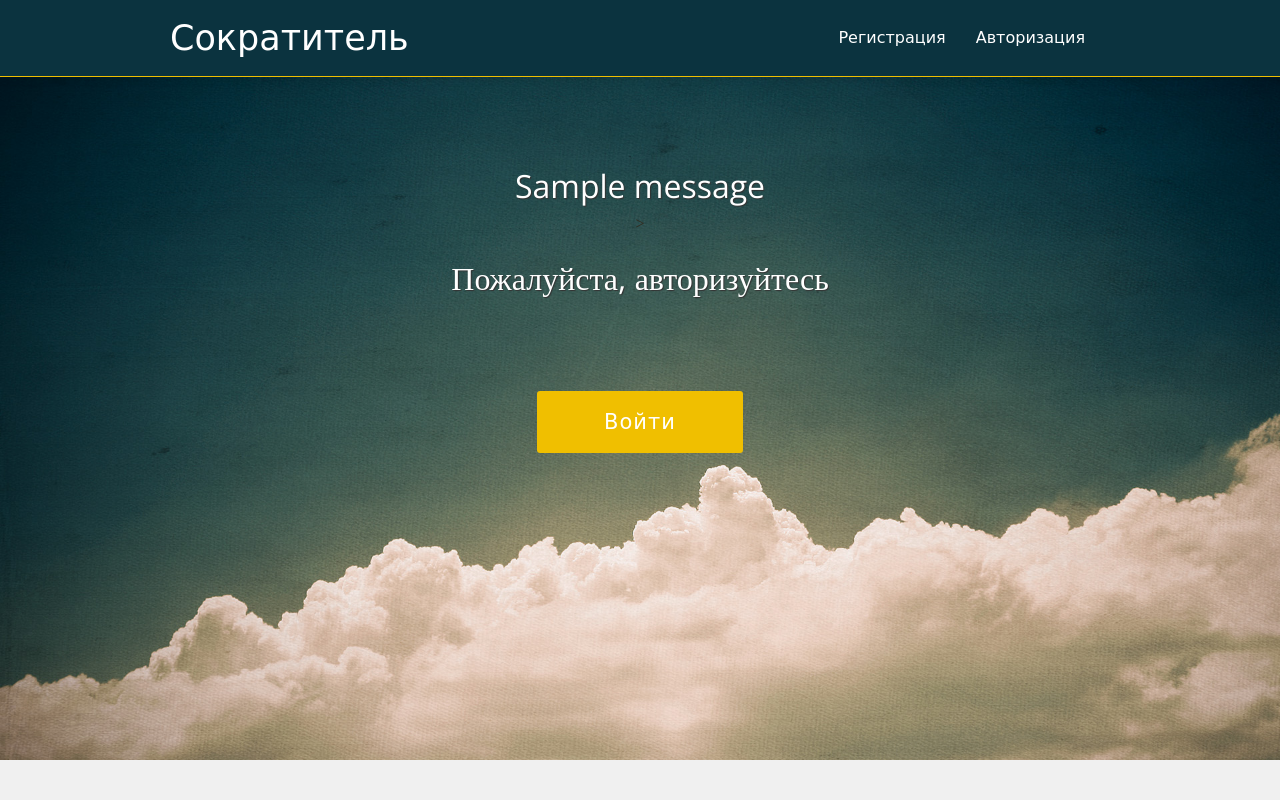
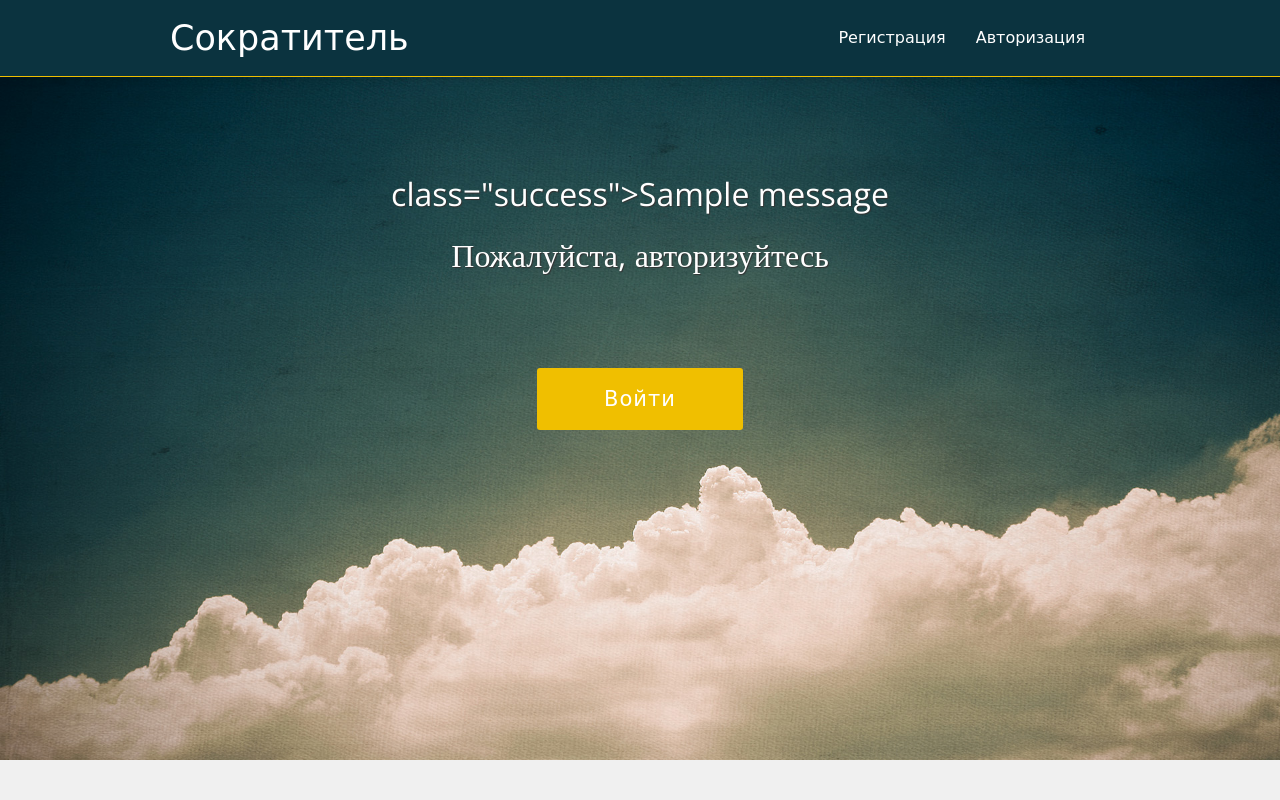
Before and after one commit to Voronova-Alex/TestTaskXone, a Django app: page /info/ in a window 1280 px wide. Run offline with Django 4.2, Linux system fonts and the light colour scheme; tables that the repository leaves empty hold one stand-in row (values such as "Sample post"); one stand-in notice (Sample message) is shown; some web fonts are replaced.

Commit message:
Commit_3

```diff
--- a/link_shot_project/link_shot_app/templates/base.html
+++ b/link_shot_project/link_shot_app/templates/base.html
@@ -1,15 +1,16 @@
- {% load static %}
-<!DOCTYPE HTML>
+{% load static %}
 <html lang="en">
 <head>
 <meta charset="utf-8">
 <title>Sansanovna</title>
+
 <meta name="viewport" content="width=device-width, initial-scale=1.0">
 <meta name="description" content="">
 <meta name="author" content="">
 <!-- Styles -->
 <link href="{% static 'css/bootstrap.css' %}" rel="stylesheet">
 <link href="{% static 'css/style.css' %}" rel="stylesheet">
+    <link rel="icon" href="{% static 'img/favicon.png' %}">
 
 
 <link href='http://fonts.googleapis.com/css?family=Quattrocento:400,700' rel='stylesheet' type='text/css'>
@@ -70,20 +71,13 @@ body {
     {% if messages %}
 <ul class="messages">
     {% for message in messages %}
-  <h2><li{% if message.tags %} class="{{ message.tags }}"{% endif %}>{{ message }}</li></h2>>
+  <h2>{% if message.tags %} class="{{ message.tags }}"{% endif %}>{{ message }}</h2>
     {% endfor %}
 </ul>
 {% endif %}
-
-
- {% block content %}
-
-
+    {% block content %}
 
     {% endblock %}
-
-
-
 
 </div>
 </body>
```
Also changed, not shown: link_shot_project/link_shot_app/static/img/favicon.png (added).
